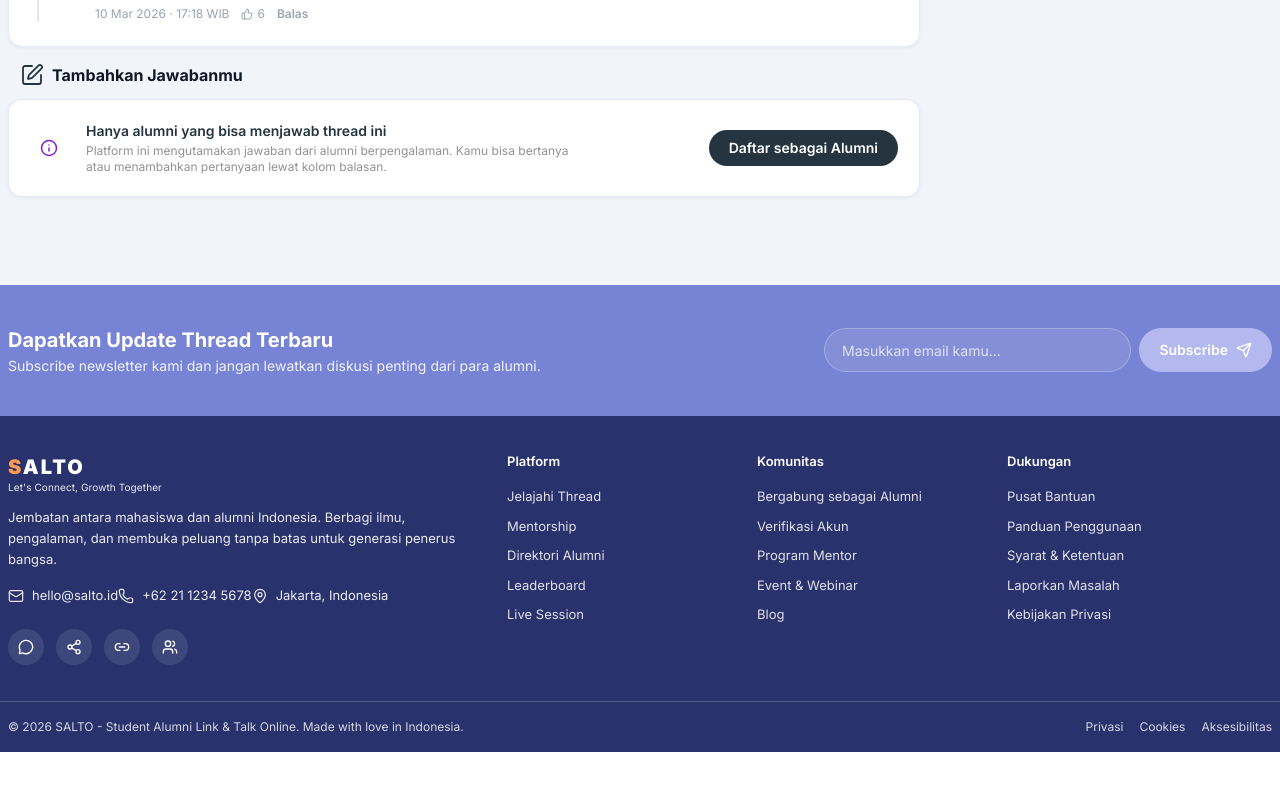
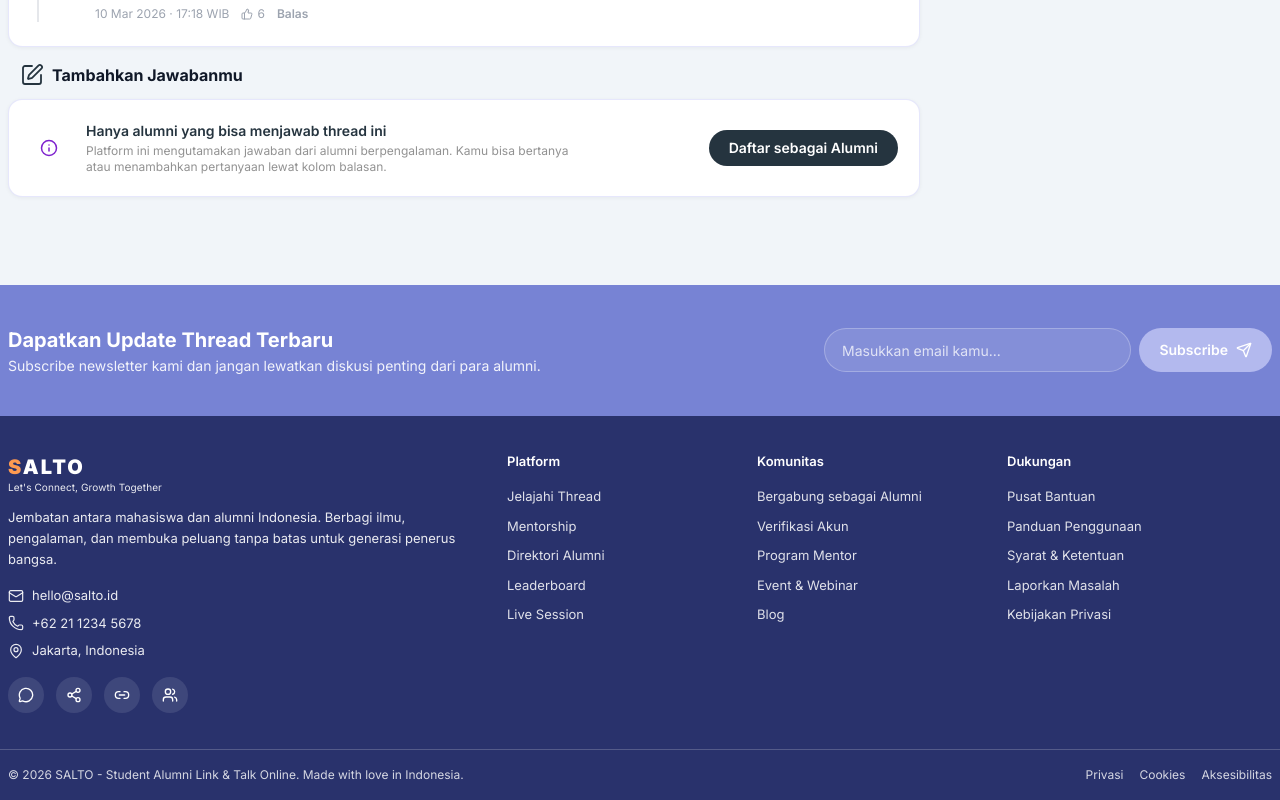
Before and after one commit to thoni08/salto-web, a React (Vite) app: page /thread/25-885 in a window 1280 px wide. Shown: the part 2373-3173 px from the top of the page. Before the commit the page ends 3125 px from the top, so only its background shows below. Built offline with nearby package versions, Linux system fonts and the light colour scheme.

Commit message:
refactor: update layout of contact information in FooterSection component

```diff
--- a/src/pages/thread-detail/components/FooterSection.jsx
+++ b/src/pages/thread-detail/components/FooterSection.jsx
@@ -58,16 +58,16 @@ export function FooterSection({ socialLinks }) {
               bangsa.
             </p>
 
-            <div className="mt-4 space-y-1.75 text-[13px] leading-[19.5px] text-white/90">
-              <p className="inline-flex items-center gap-2">
+            <div className="mt-4 flex flex-col gap-2 text-[13px] leading-[19.5px] text-white/90">
+              <p className="flex items-center gap-2">
                 <Icon icon={Mail} className="h-4 w-4" />
                 hello@salto.id
               </p>
-              <p className="inline-flex items-center gap-2">
+              <p className="flex items-center gap-2">
                 <Icon icon={Phone} className="h-4 w-4" />
                 +62 21 1234 5678
               </p>
-              <p className="inline-flex items-center gap-2">
+              <p className="flex items-center gap-2">
                 <Icon icon={MapPin} className="h-4 w-4" />
                 Jakarta, Indonesia
               </p>
```
